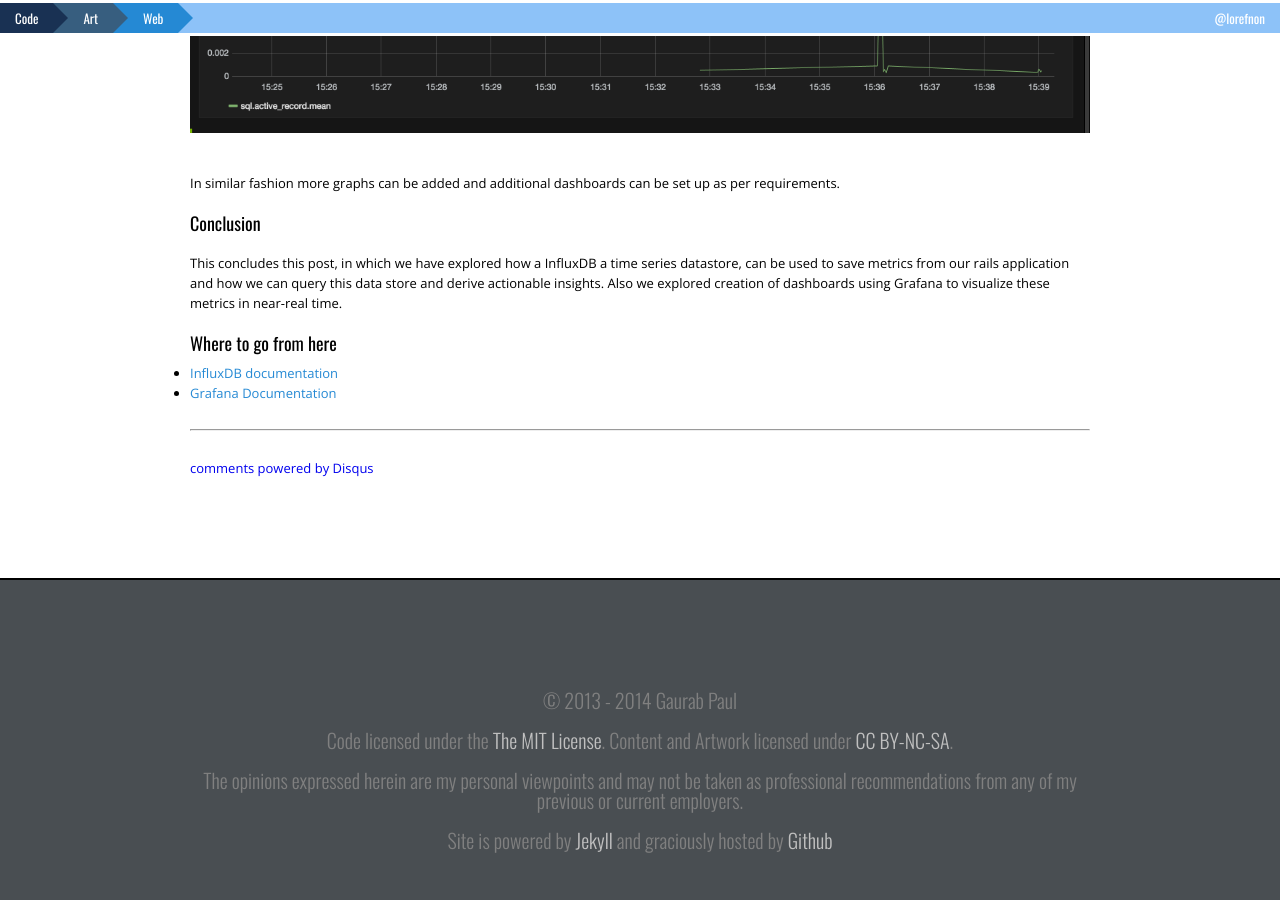
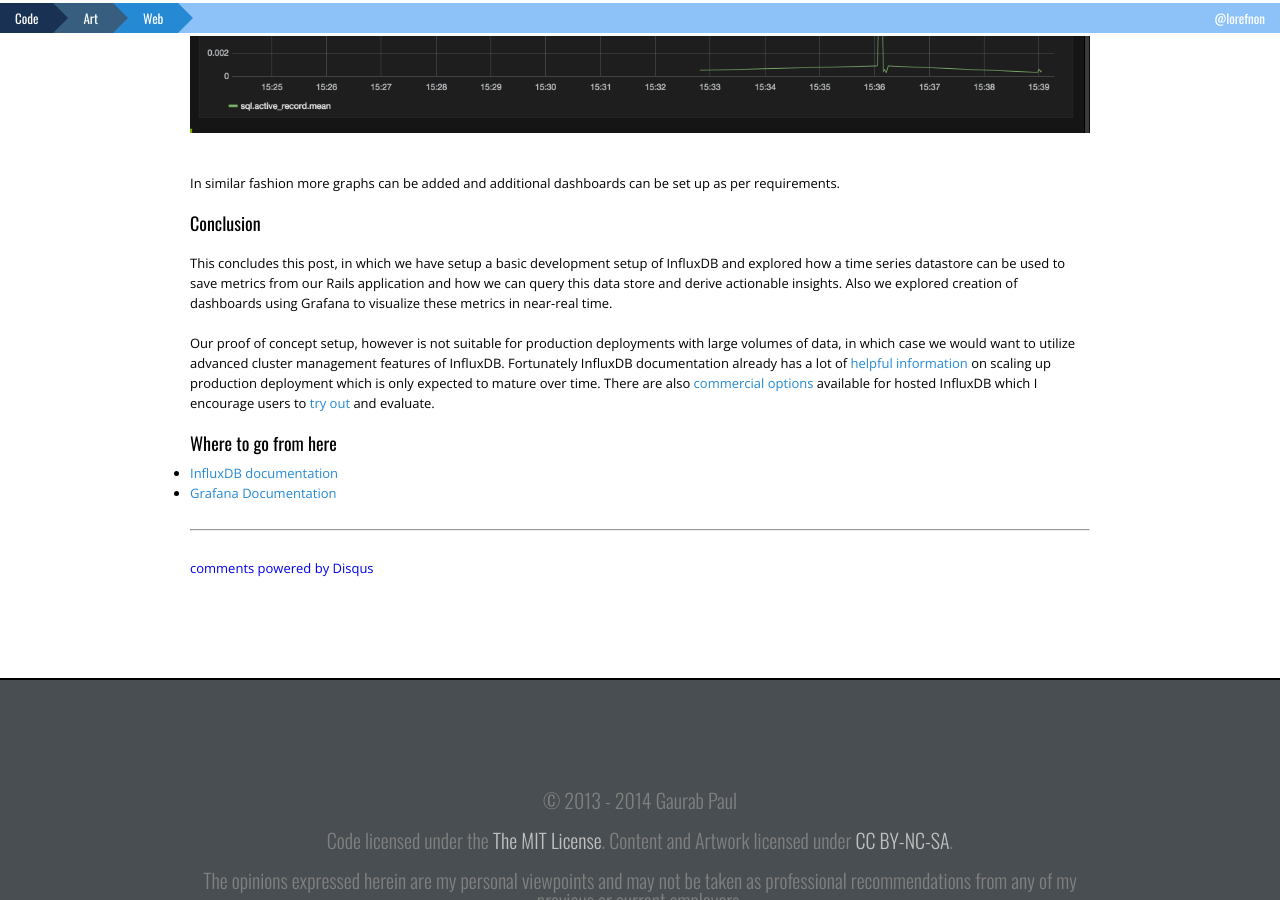
Before and after one commit to lorefnon/lorefnon.github.com, a Jekyll site: the page built from _posts/2015-04-04-gathering-and-visualizing-rails-metrics-influxdb.md, in a window 1280 px wide and 900 px high, scrolled down 14720 px. Built offline with Jekyll 4.4.1, drawn with Linux system fonts in a browser that asks for light colours; Markdown is read by kramdown in place of the engine named in the settings; comment, search, counter and statistics services are not loaded.

Commit message:
Update conclusion

```diff
--- a/_posts/2015-04-04-gathering-and-visualizing-rails-metrics-influxdb.md
+++ b/_posts/2015-04-04-gathering-and-visualizing-rails-metrics-influxdb.md
@@ -199,7 +199,9 @@ In similar fashion more graphs can be added and additional dashboards can be set
 
 ## Conclusion
 
-This concludes this post, in which we have explored how a InfluxDB a time series datastore, can be used to save metrics from our rails application and how we can query this data store and derive actionable insights. Also we explored creation of dashboards using Grafana to visualize these metrics in near-real time.
+This concludes this post, in which we have setup a basic development setup of InfluxDB and explored how a time series datastore can be used to save metrics from our Rails application and how we can query this data store and derive actionable insights. Also we explored creation of dashboards using Grafana to visualize these metrics in near-real time.
+
+Our proof of concept setup, however is not suitable for production deployments with large volumes of data, in which case we would want to utilize advanced cluster management features of InfluxDB. Fortunately InfluxDB documentation already has a lot of [helpful information](http://influxdb.com/docs/v0.8/clustering/setup.html) on scaling up production deployment which is only expected to mature over time. There are also [commercial options](https://customers.influxdb.com/) available for hosted InfluxDB which I encourage users to [try out](https://customers.influxdb.com/users/sign_up) and evaluate.
 
 ## Where to go from here
 
```
